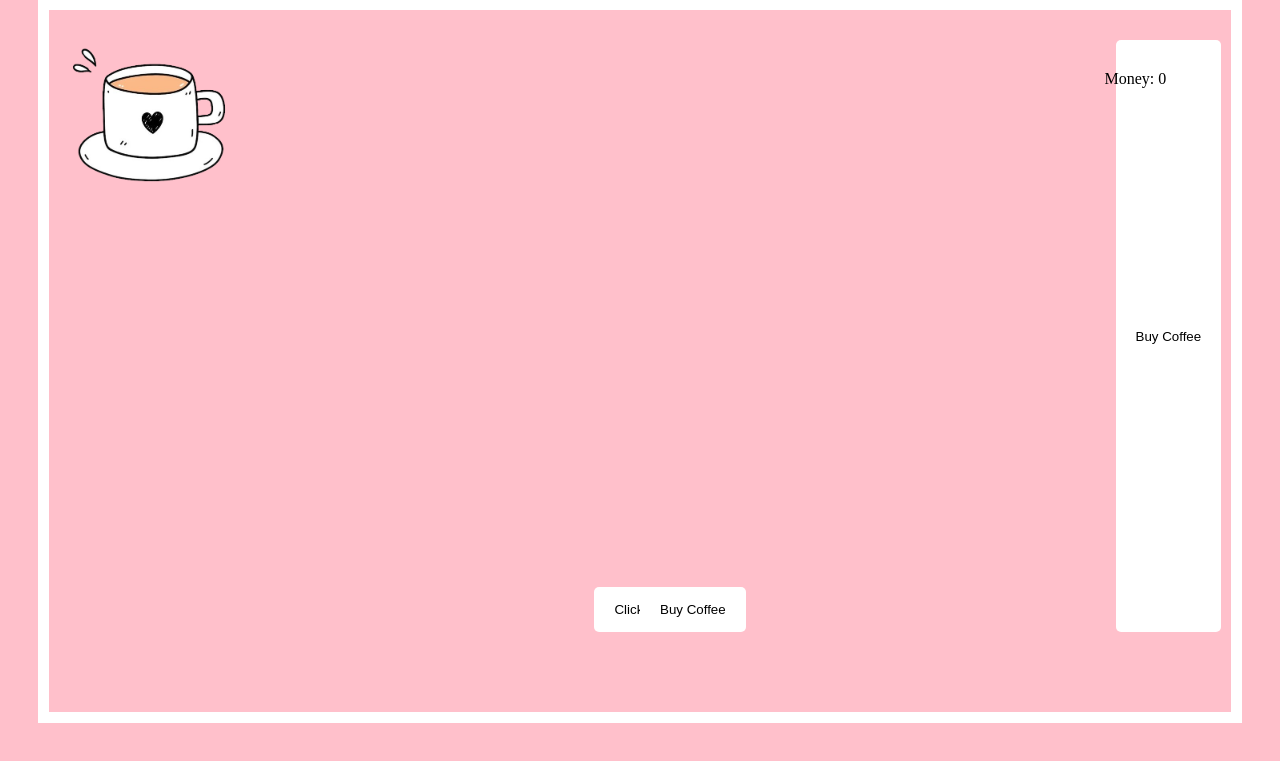
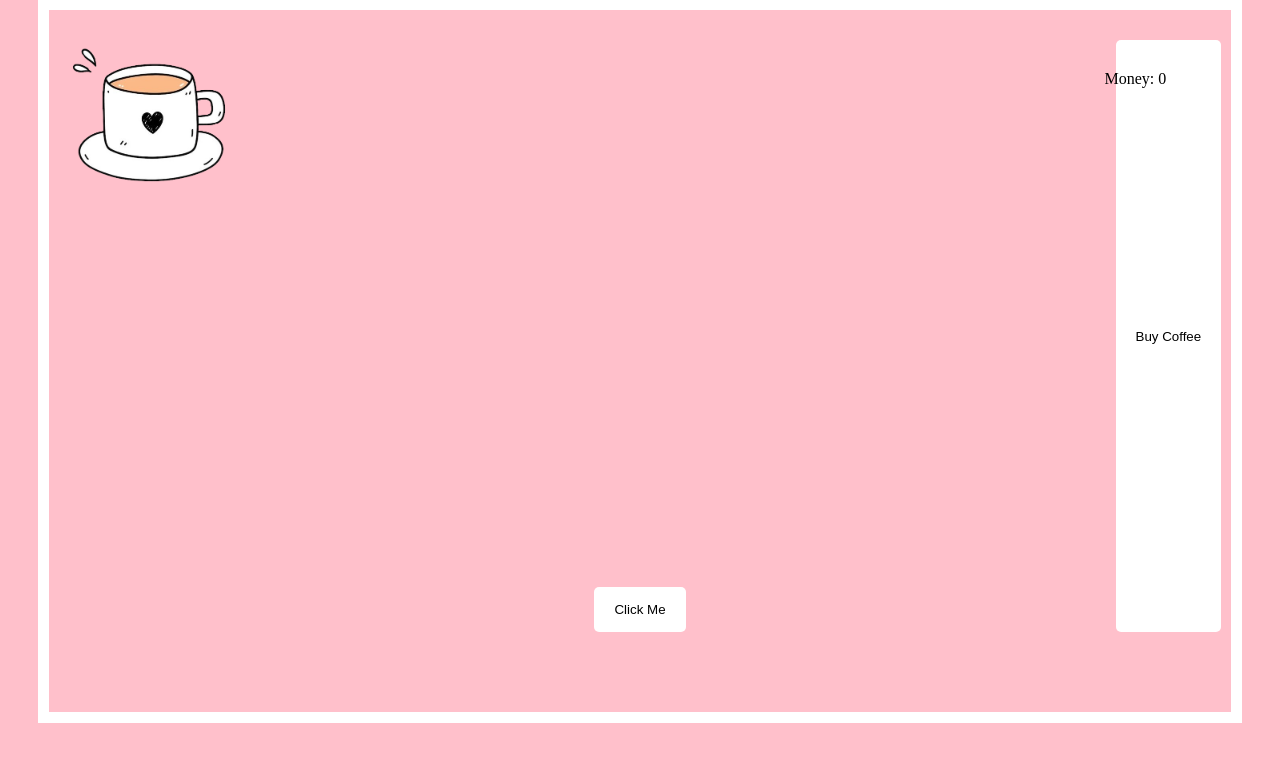
Before and after one commit to polina-volodina/KohviMaania, a Flask app: page / in a window 1280 px wide. Shown: the part 39-800 px from the top of the page. Run offline with Flask 3, Linux system fonts and the light colour scheme.

Commit message:
Update index.html

```diff
--- a/Current/templates/index.html
+++ b/Current/templates/index.html
@@ -67,18 +67,13 @@
         <button class="button" onclick="increaseMoney()">Click Me</button>
         <button class="button" onclick="buyCoffee()" style="position: absolute; right: 10px; top: 10px;">Buy Coffee</button>
 
-        <form method="post" action="{{ url_for('increase_money') }}">
-            <button class="button" type="submit">Click Me</button>
-        </form>
-        <form method="post" action="{{ url_for('buy_coffee') }}">
-            <button class="button" type="submit">Buy Coffee</button>
-        </form>
         <div id="money">Money: <span id="moneyValue">{{ money }}</span></div>
         <div id="additional-coffee-images">
             {% for _ in range(coffee_count) %}
                 <img src="{{ url_for('static', filename='images/coffee.jpg') }}" class="coffee-img">
             {% endfor %}
         </div>
+
     </div>
 </body>
 </html>
@@ -122,10 +117,19 @@
             const coffeePrice = 10;
             if (money >= coffeePrice) {
                 money -= coffeePrice;
+                coffeeCount++;
                 // Update the displayed money value
                 document.getElementById('moneyValue').textContent = money;
                 // Store the updated money value in localStorage
                 localStorage.setItem('money', money);
+                // Add a new coffee image
+                const coffeeImagesDiv = document.getElementById('additional-coffee-images');
+                const newCoffeeImage = document.createElement('img');
+                newCoffeeImage.src = "{{ url_for('static', filename='images/coffee.jpg') }}";
+                newCoffeeImage.className = 'coffee-img';
+                coffeeImagesDiv.appendChild(newCoffeeImage);
+                // Make the new image draggable
+                makeImageDraggable(newCoffeeImage);
             }
         }
 
```
Lines whose indentation alone changed are shown as unchanged.
